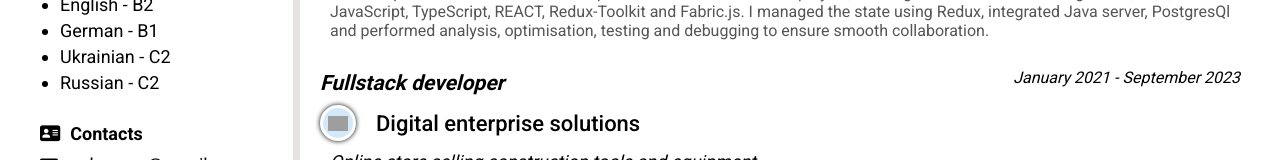
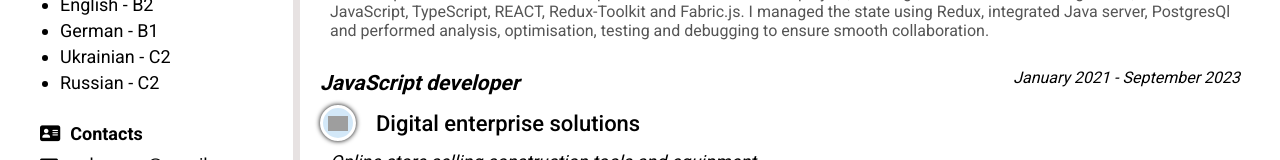
Before and after one commit to sl101/Viacheslav-Zhevaha_CV, a React (Create React App) app: page / in a window 1280 px wide. Shown: the part 575-735 px from the top of the page. Built offline with nearby package versions, Linux system fonts and the light colour scheme; grey boxes are pictures that could not be loaded.

Commit message:
change Fullstack to JavaScript developer

```diff
--- a/src/data/data.js
+++ b/src/data/data.js
@@ -330,7 +330,7 @@ export const experiences_de = [
 		id: 2,
 		jobTitle: "Digital enterprise solutions",
 		date: "Januar 2021 - September 2023",
-		position: "Fullstack developer",
+		position: "JavaScript developer",
 		icon: "https://lh3.googleusercontent.com/aJgjSWxJ9AHqqvmChgU24XHSujj3byIWvhjuQsaWBPY35P5E1_BMWpb5pT3UIuaZxp7LbM0-zUehzKeJBZJRoZPIpw=s60",
 		iconBg: "#D3E8F8",
 		projects: [
@@ -446,7 +446,7 @@ export const experiences_en = [
 		id: 2,
 		jobTitle: "Digital enterprise solutions",
 		date: "January 2021 - September 2023",
-		position: "Fullstack developer",
+		position: "JavaScript developer",
 		icon: "https://lh3.googleusercontent.com/aJgjSWxJ9AHqqvmChgU24XHSujj3byIWvhjuQsaWBPY35P5E1_BMWpb5pT3UIuaZxp7LbM0-zUehzKeJBZJRoZPIpw=s60",
 		iconBg: "#D3E8F8",
 		projects: [
```
